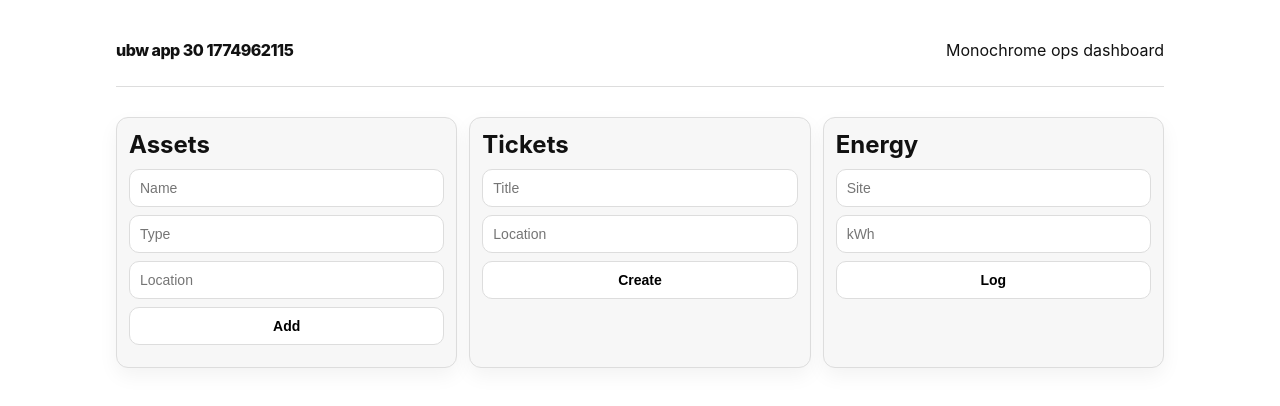
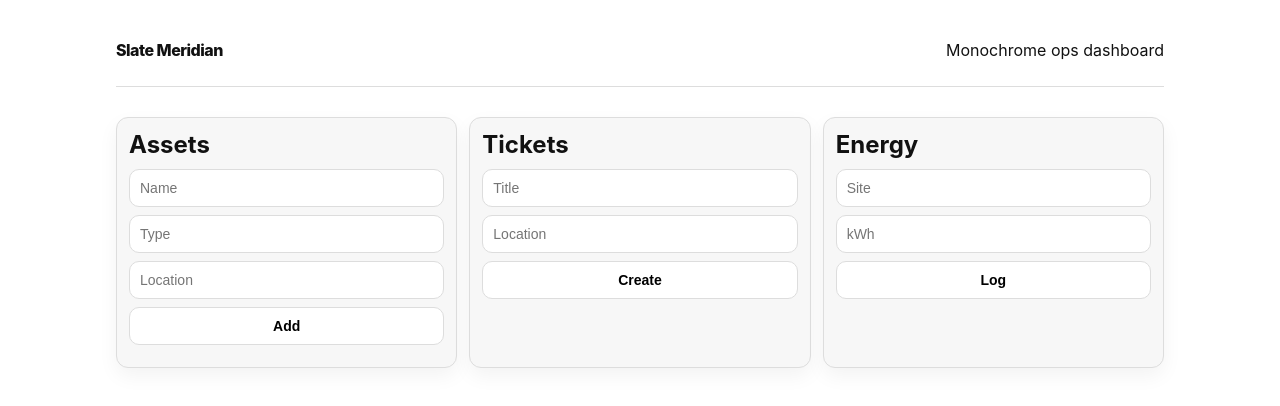
Before and after one commit to Ashutoshsingh20/bw-app-30-1774962115, a website: page public/index.html in a window 1280 px wide. Drawn offline with Linux system fonts and the light colour scheme; no server answers.

Commit message:
chore: brand app as Slate Meridian

```diff
--- a/public/index.html
+++ b/public/index.html
@@ -3,13 +3,13 @@
 <head>
   <meta charset="UTF-8" />
   <meta name="viewport" content="width=device-width, initial-scale=1.0" />
-  <title>ubw app 30 1774962115</title>
+  <title>Slate Meridian</title>
   <link rel="stylesheet" href="/style.css" />
 </head>
 <body>
   <div class="shell">
     <header>
-      <div class="logo">ubw app 30 1774962115</div>
+      <div class="logo">Slate Meridian</div>
       <p>Monochrome ops dashboard</p>
     </header>
     <section class="metrics" id="metrics"></section>
```
Also changed, not shown: package.json (+9 -3 lines), README.md.
